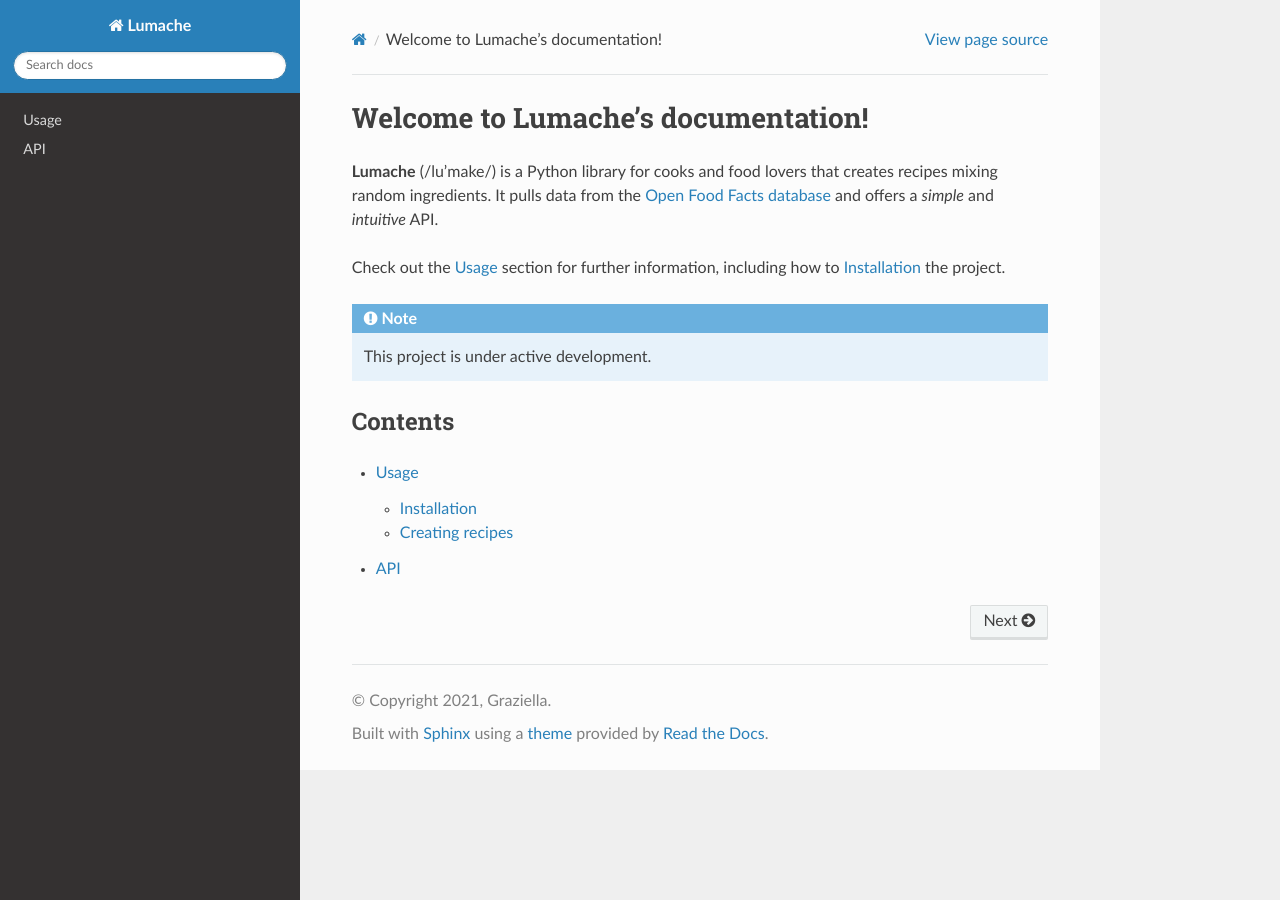
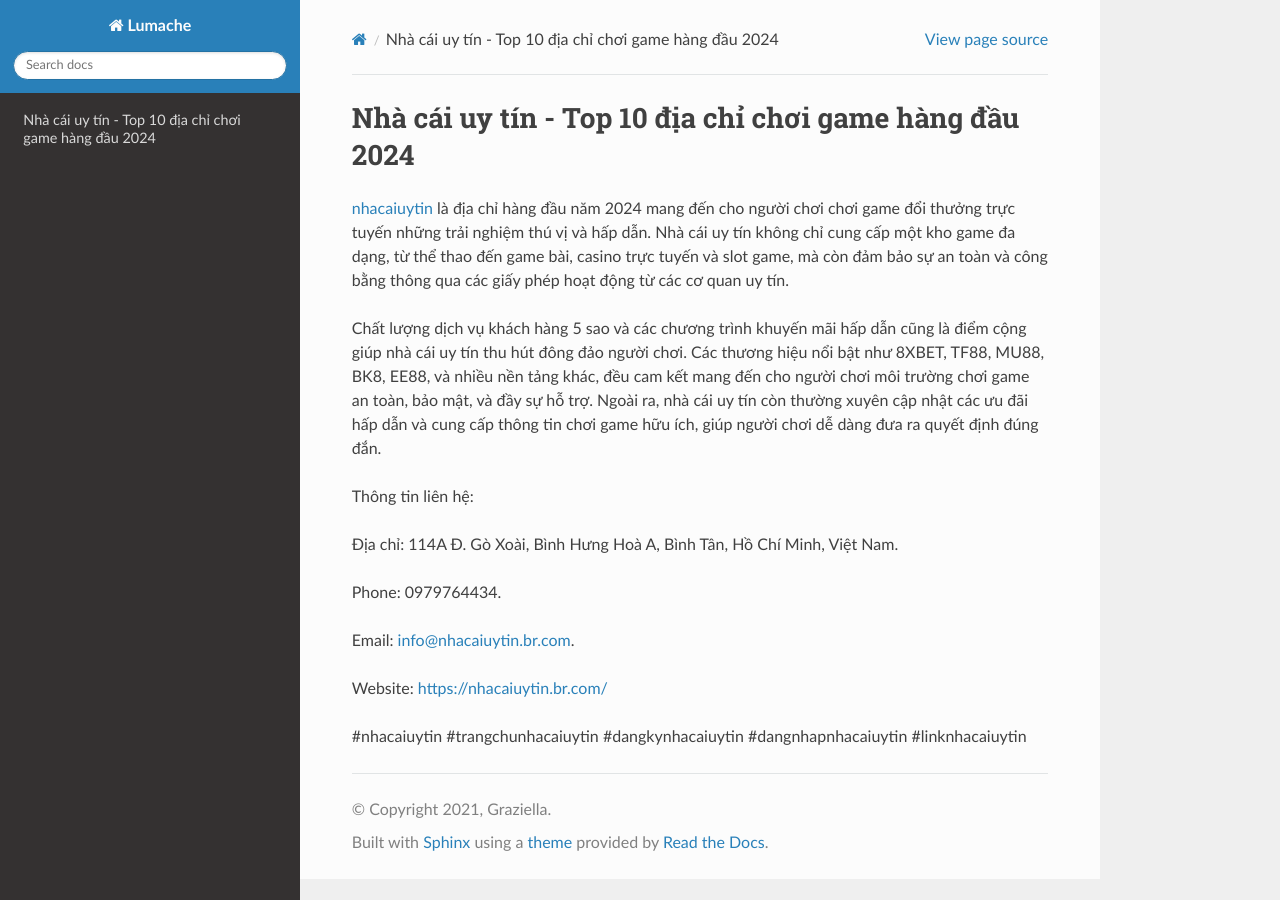
Before and after one commit to parkisngan19/nhacaiuytinbrcom, a Sphinx documentation site: the page built from docs/source/index.rst, in a window 1280 px wide. Built offline with Sphinx 7.4.7 and the Read the Docs theme 3.1.0, drawn with Linux system fonts in a browser that asks for light colours.

Commit message:
Update index.rst

```diff
--- a/docs/source/index.rst
+++ b/docs/source/index.rst
@@ -1,22 +1,18 @@
-Welcome to Lumache's documentation!
+Nhà cái uy tín - Top 10 địa chỉ chơi game hàng đầu 2024
 ===================================
 
-**Lumache** (/lu'make/) is a Python library for cooks and food lovers
-that creates recipes mixing random ingredients.
-It pulls data from the `Open Food Facts database <https://world.openfoodfacts.org/>`_
-and offers a *simple* and *intuitive* API.
+`nhacaiuytin <https://nhacaiuytin.br.com/>`_ là địa chỉ hàng đầu năm 2024 mang đến cho người chơi chơi game đổi thưởng trực tuyến những trải nghiệm thú vị và hấp dẫn. Nhà cái uy tín không chỉ cung cấp một kho game đa dạng, từ thể thao đến game bài, casino trực tuyến và slot game, mà còn đảm bảo sự an toàn và công bằng thông qua các giấy phép hoạt động từ các cơ quan uy tín.
 
-Check out the :doc:`usage` section for further information, including
-how to :ref:`installation` the project.
+Chất lượng dịch vụ khách hàng 5 sao và các chương trình khuyến mãi hấp dẫn cũng là điểm cộng giúp nhà cái uy tín thu hút đông đảo người chơi. Các thương hiệu nổi bật như 8XBET, TF88, MU88, BK8, EE88, và nhiều nền tảng khác, đều cam kết mang đến cho người chơi môi trường chơi game an toàn, bảo mật, và đầy sự hỗ trợ. Ngoài ra, nhà cái uy tín còn thường xuyên cập nhật các ưu đãi hấp dẫn và cung cấp thông tin chơi game hữu ích, giúp người chơi dễ dàng đưa ra quyết định đúng đắn.
 
-.. note::
+Thông tin liên hệ:
 
-   This project is under active development.
+Địa chỉ: 114A Đ. Gò Xoài, Bình Hưng Hoà A, Bình Tân, Hồ Chí Minh, Việt Nam.
 
-Contents
---------
+Phone: 0979764434.
 
-.. toctree::
+Email: info@nhacaiuytin.br.com.
 
-   usage
-   api
+Website: https://nhacaiuytin.br.com/
+
+#nhacaiuytin #trangchunhacaiuytin #dangkynhacaiuytin #dangnhapnhacaiuytin #linknhacaiuytin
```
